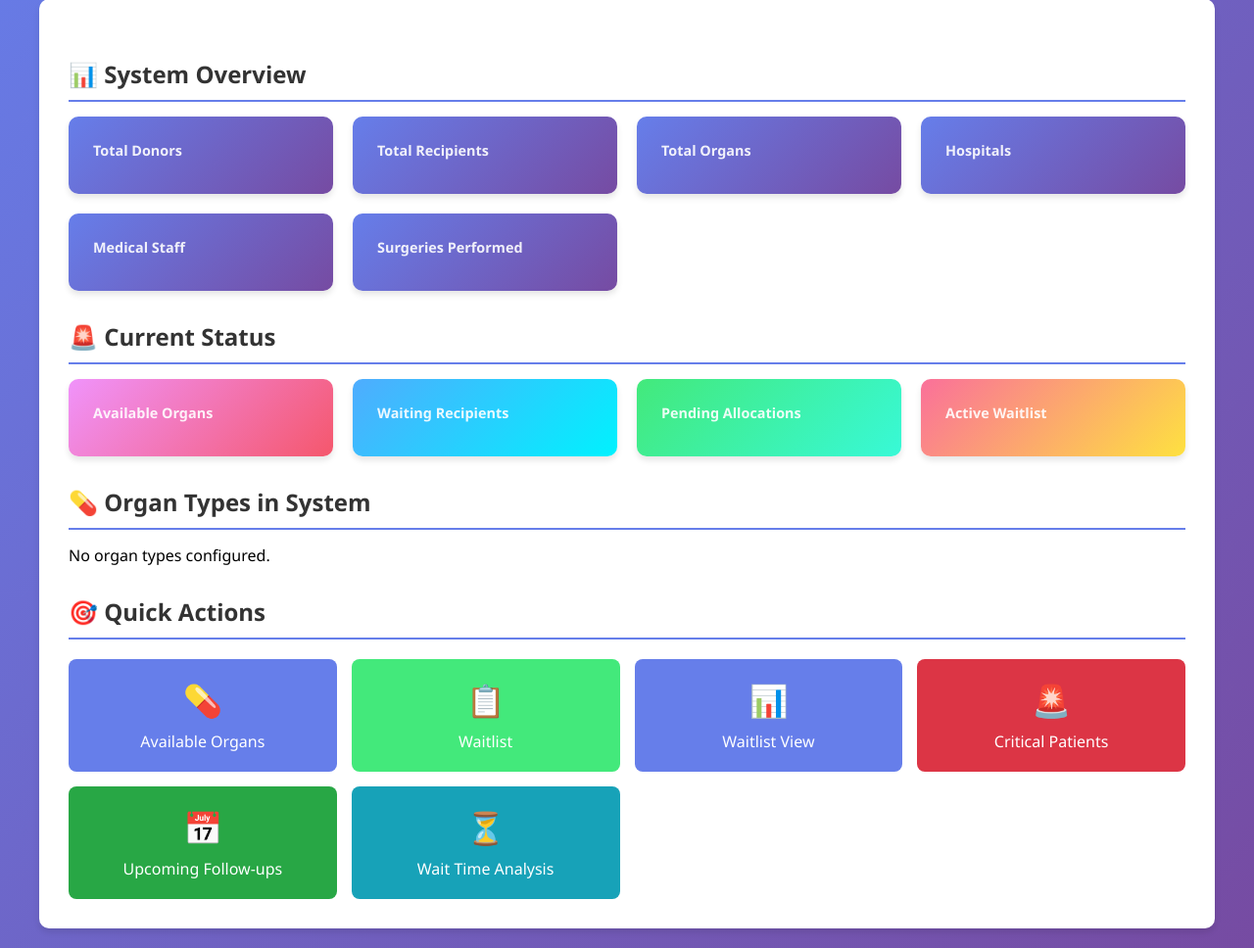
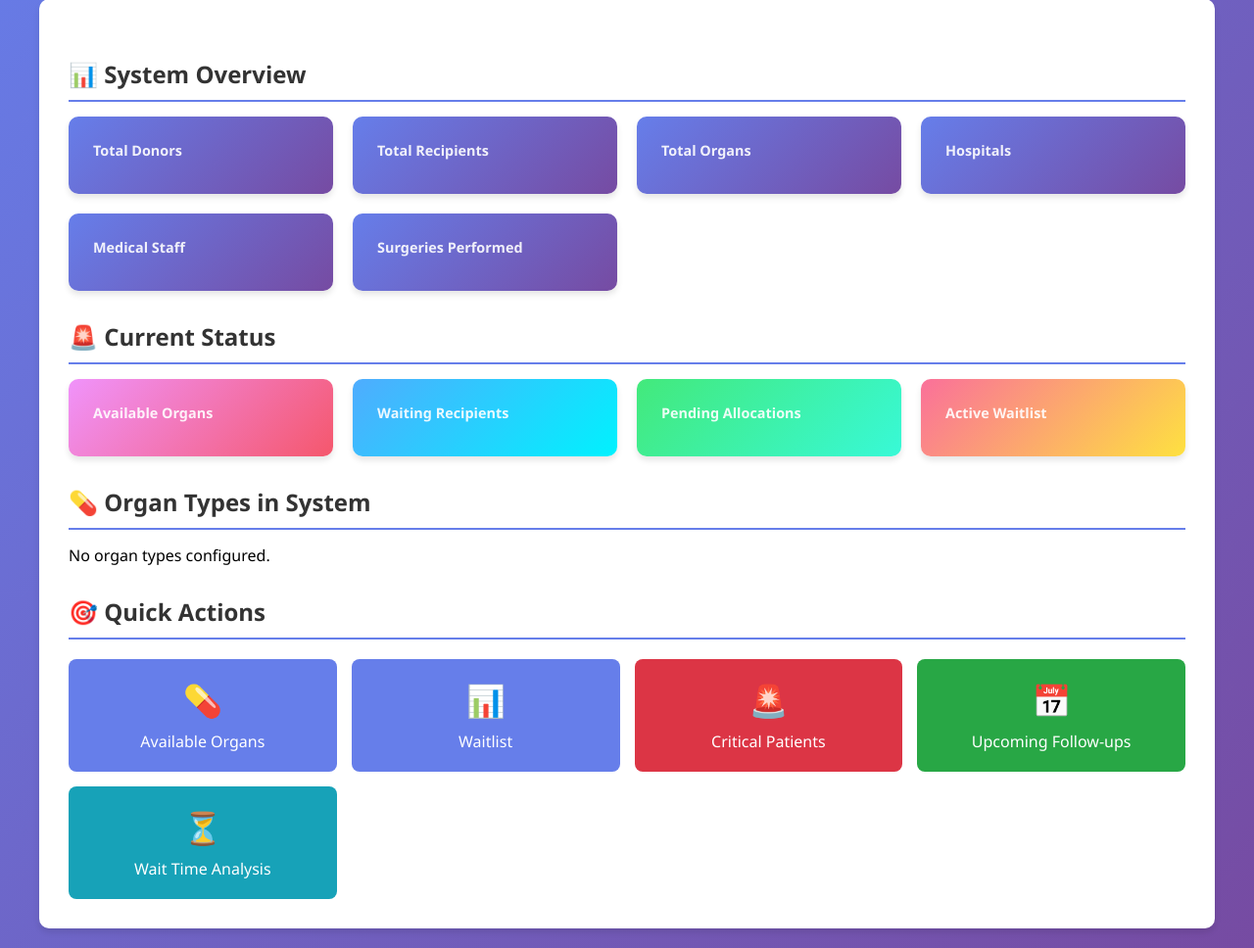
Before and after one commit to maheknagdev/organ-donation-and-transplant-management-system, a Django app: template apps/core/templates/core/dashboard.html in a window 1280 px wide. Shown: the part 171-1139 px from the top of the page at 98% size. Run offline with Django 5.2, Linux system fonts and the light colour scheme; the template is opened without the code that fills it, so the values that code supplies are empty.

Commit message:
Django base app

```diff
--- a/apps/core/templates/core/dashboard.html
+++ b/apps/core/templates/core/dashboard.html
@@ -144,11 +144,6 @@
         <div style="margin-top: 10px;">Available Organs</div>
     </a>
 
-    <a href="{% url 'core:waitlist' %}" style="background: #43e97b; color: white; padding: 20px; border-radius: 8px; text-decoration: none; text-align: center;">
-        <div style="font-size: 2em;">📋</div>
-        <div style="margin-top: 10px;">Waitlist</div>
-    </a>
-
     {# Recipient-specific actions #}
     {% if request.session.role == 'Recipient' %}
         {% if my_recipient %}
@@ -199,7 +194,7 @@
     {% if request.session.role != 'Recipient' %}
         <a href="{% url 'core:active_waitlist_mysql_view' %}" style="background: #667eea; color: white; padding: 20px; border-radius: 8px; text-decoration: none; text-align: center;">
             <div style="font-size: 2em;">📊</div>
-            <div style="margin-top: 10px;">Waitlist View</div>
+            <div style="margin-top: 10px;">Waitlist</div>
         </a>
 
         <a href="{% url 'core:critical_recipients' %}" style="background: #dc3545; color: white; padding: 20px; border-radius: 8px; text-decoration: none; text-align: center;">
```
Also changed, not shown: README.md.
